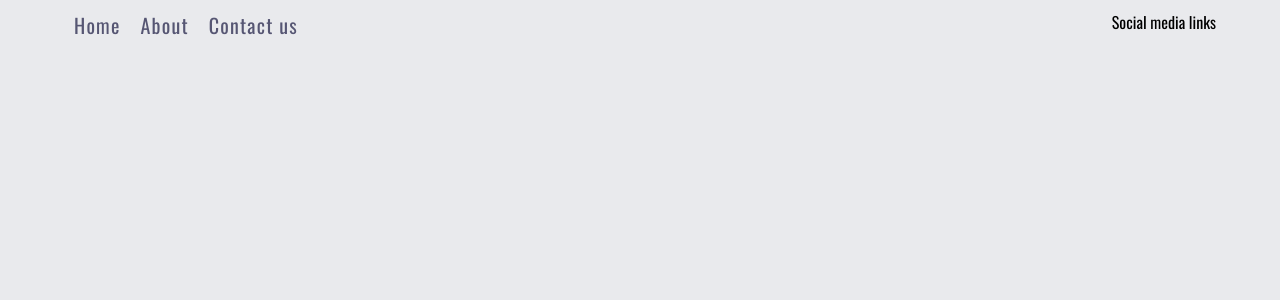
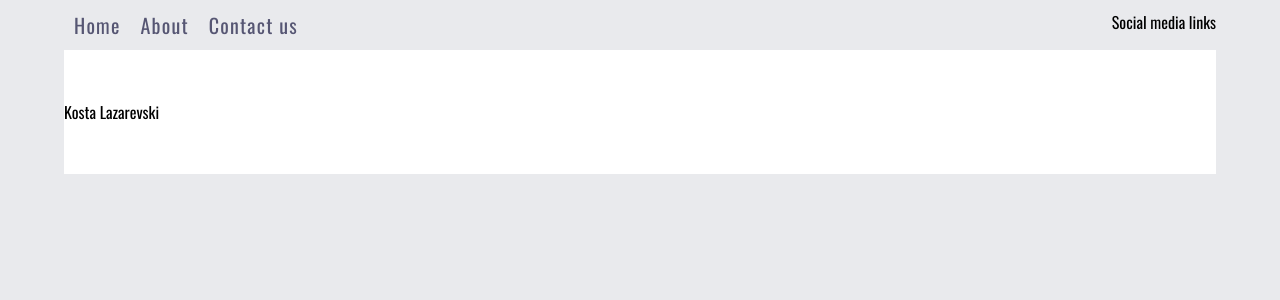
Before and after one commit to KostaLaz/blog, a React (Create React App) app: page / in a window 1280 px wide. Shown: the top 300 px of the page. Built offline with nearby package versions, Linux system fonts and the light colour scheme.

Commit message:
Card component added to Hero component

```diff
--- a/src/components/Hero/index.js
+++ b/src/components/Hero/index.js
@@ -1,11 +1,14 @@
 import React from 'react'
+import Card from '../UI/Card';
 import './style.css';
 
 
-export const Hero = () => {
+export const Hero = (props) => {
     return (
         <div>
-
+            <Card>
+                Kosta Lazarevski
+            </Card>
         </div>
     )
 }
```
